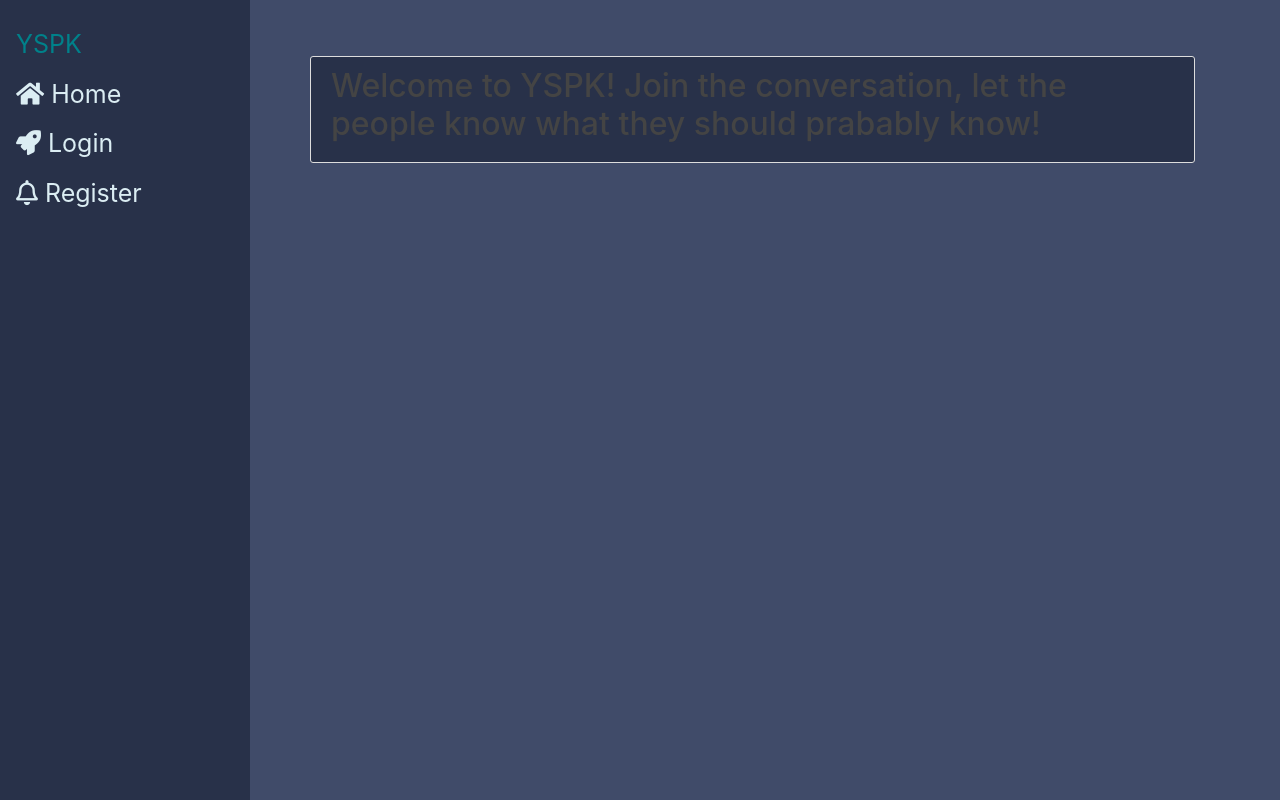
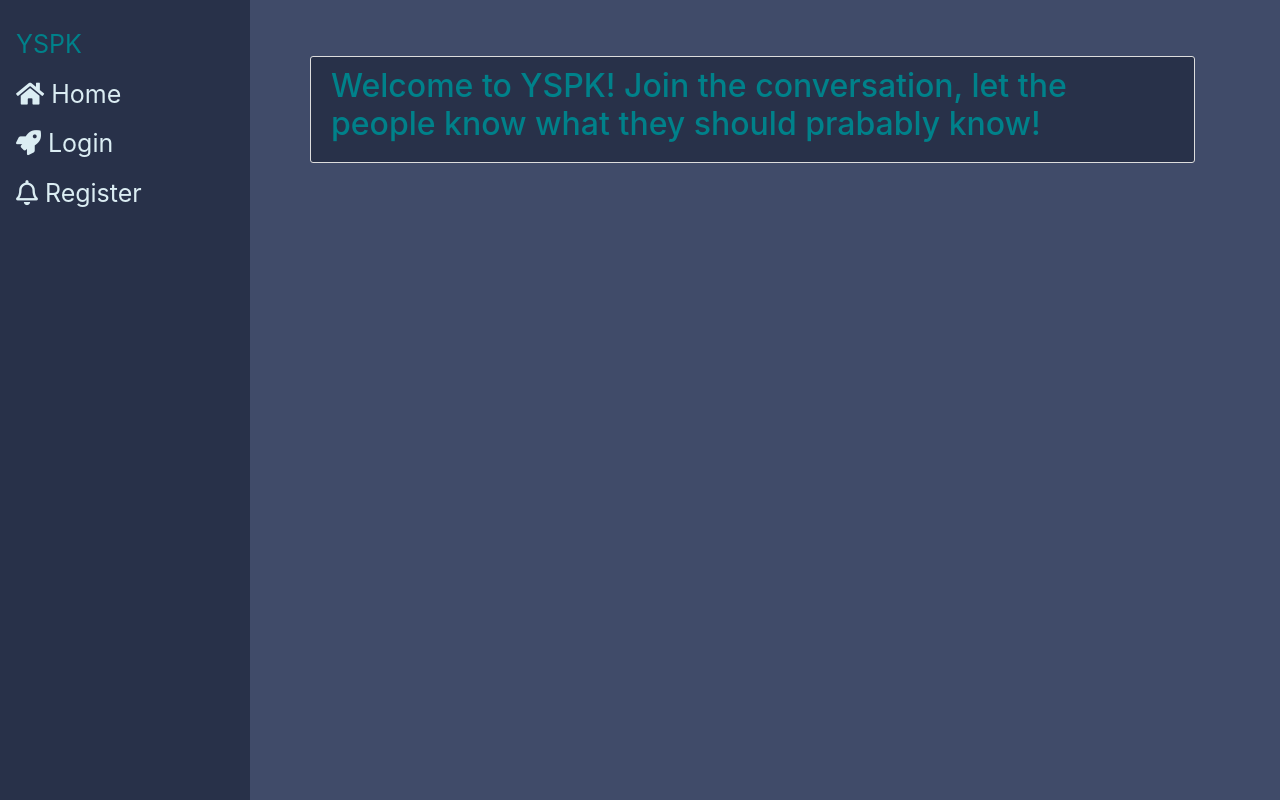
Before and after one commit to AmandaNiy23/YSPK-Social-Media-App, a Django app: page / in a window 1280 px wide. Run offline with Django 3.2, Linux system fonts and the light colour scheme; data that the repository does not hold is empty; some libraries are stand-ins or nearby versions.

Commit message:
welcome mssg

```diff
--- a/feed/templates/feed/home.html
+++ b/feed/templates/feed/home.html
@@ -7,7 +7,7 @@
       {% else %}
 
       <article class="media content-section">
-        <h2>
+        <h2 style="color: #00818A;">
           Welcome to YSPK!
           Join the conversation,
           let the people know what they should prabably know!
```
